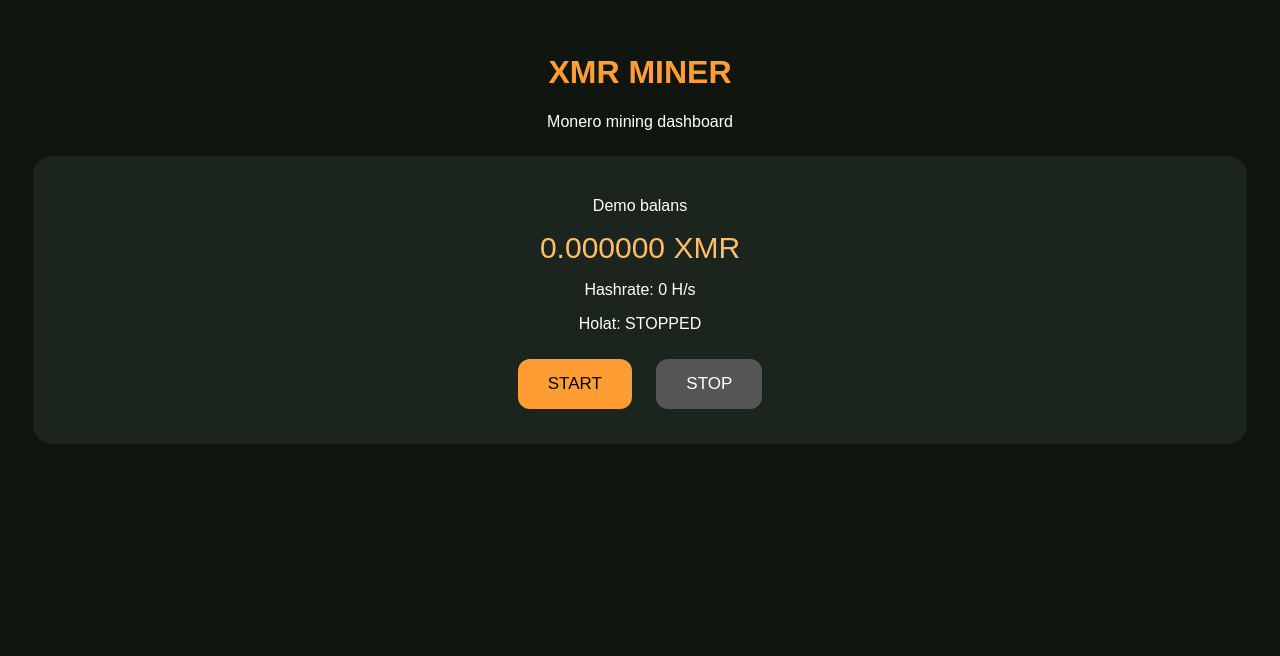
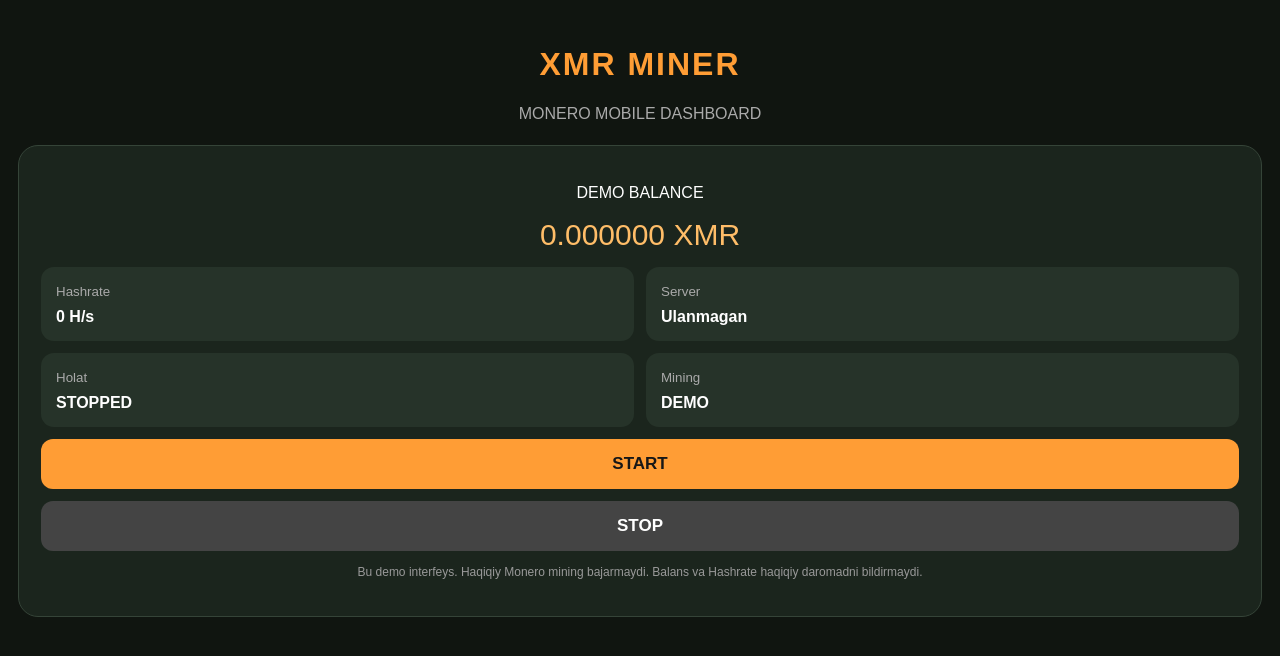
Before and after one commit to Akhmed570/xmr-miner-mobile, a plain HTML site: page index.html in a window 1280 px wide. Drawn offline with Linux system fonts and the light colour scheme.

Commit message:
Update index.html

```diff
--- a/index.html
+++ b/index.html
@@ -3,78 +3,195 @@
 <html lang="uz">
 <head>
 <meta charset="UTF-8">
-<meta name="viewport" content="width=device-width, initial-scale=1">
-<title>XMR MINER</title>
+<meta name="viewport"
+content="width=device-width, initial-scale=1">
+<meta name="theme-color" content="#101510">
+<title>XMR MINER MOBILE</title>
+
 <style>
+* {box-sizing:border-box}
+
 body {
+  margin:0;
+  padding:25px 18px;
   background:#101510;
   color:white;
   font-family:Arial,sans-serif;
+}
+
+h1 {
+  color:#ff9d35;
   text-align:center;
-  padding:25px;
+  letter-spacing:2px;
 }
+
+.subtitle {
+  text-align:center;
+  color:#aaa;
+}
+
 .card {
   background:#1b251d;
-  padding:25px;
+  padding:22px;
   border-radius:20px;
-  margin-top:25px;
+  margin-top:22px;
+  border:1px solid #354438;
 }
-h1 {color:#ff9d35}
+
 .balance {
   font-size:30px;
   color:#ffbd68;
+  text-align:center;
+  margin:15px 0;
 }
+
+.stats {
+  display:grid;
+  grid-template-columns:1fr 1fr;
+  gap:12px;
+}
+
+.stat {
+  background:#263329;
+  padding:15px;
+  border-radius:13px;
+}
+
+.stat small {
+  color:#aaa;
+}
+
+.stat strong {
+  display:block;
+  margin-top:8px;
+}
+
 button {
   border:0;
-  padding:15px 30px;
-  margin:10px;
+  padding:15px;
+  margin-top:12px;
+  width:100%;
   border-radius:12px;
   font-size:17px;
+  font-weight:bold;
 }
-#start {background:#ff9d35}
-#stop {background:#555;color:white}
+
+#start {
+  background:#ff9d35;
+  color:#171717;
+}
+
+#stop {
+  background:#444;
+  color:white;
+}
+
+.status {
+  text-align:center;
+  color:#ffbd68;
+  margin-top:15px;
+}
+
+.note {
+  color:#999;
+  font-size:12px;
+  line-height:1.6;
+  text-align:center;
+}
 </style>
 </head>
+
 <body>
 
 <h1>XMR MINER</h1>
-<p>Monero mining dashboard</p>
+<p class="subtitle">MONERO MOBILE DASHBOARD</p>
 
 <div class="card">
-  <p>Demo balans</p>
-  <div class="balance" id="balance">0.000000 XMR</div>
-  <p>Hashrate: <span id="hash">0</span> H/s</p>
-  <p>Holat: <span id="status">STOPPED</span></p>
 
-  <button id="start" onclick="startMiner()">START</button>
-  <button id="stop" onclick="stopMiner()">STOP</button>
+<p style="text-align:center">
+DEMO BALANCE
+</p>
+
+<div class="balance" id="balance">
+0.000000 XMR
+</div>
+
+<div class="stats">
+
+<div class="stat">
+<small>Hashrate</small>
+<strong id="hash">0 H/s</strong>
+</div>
+
+<div class="stat">
+<small>Server</small>
+<strong id="server">Ulanmagan</strong>
+</div>
+
+<div class="stat">
+<small>Holat</small>
+<strong id="status">STOPPED</strong>
+</div>
+
+<div class="stat">
+<small>Mining</small>
+<strong id="mode">DEMO</strong>
+</div>
+
+</div>
+
+<button id="start" onclick="startMiner()">
+START
+</button>
+
+<button id="stop" onclick="stopMiner()">
+STOP
+</button>
+
+<p class="note">
+Bu demo interfeys. Haqiqiy Monero mining
+bajarmaydi. Balans va Hashrate haqiqiy
+daromadni bildirmaydi.
+</p>
+
 </div>
 
 <script>
+
 let running = false;
-let balance = 0;
-let timer;
 
 function startMiner() {
+
   if (running) return;
+
   running = true;
-  document.getElementById("status").textContent="DEMO RUNNING";
 
-  timer = setInterval(() => {
-    document.getElementById("hash").textContent =
-      Math.floor(100 + Math.random()*200);
-    balance += 0.000001;
-    document.getElementById("balance").textContent =
-      balance.toFixed(6)+" XMR";
-  },1000);
+  document.getElementById("status")
+    .textContent = "MONITORING ACTIVE";
+
+  document.getElementById("server")
+    .textContent = "Ulanmagan";
+
+  document.getElementById("hash")
+    .textContent = "0 H/s";
+
+  document.getElementById("balance")
+    .textContent = "0.000000 XMR";
+
 }
 
 function stopMiner() {
+
   running = false;
-  clearInterval(timer);
-  document.getElementById("status").textContent="STOPPED";
-  document.getElementById("hash").textContent="0";
+
+  document.getElementById("status")
+    .textContent = "STOPPED";
+
+  document.getElementById("hash")
+    .textContent = "0 H/s";
+
 }
+
 </script>
 
 </body>
```
